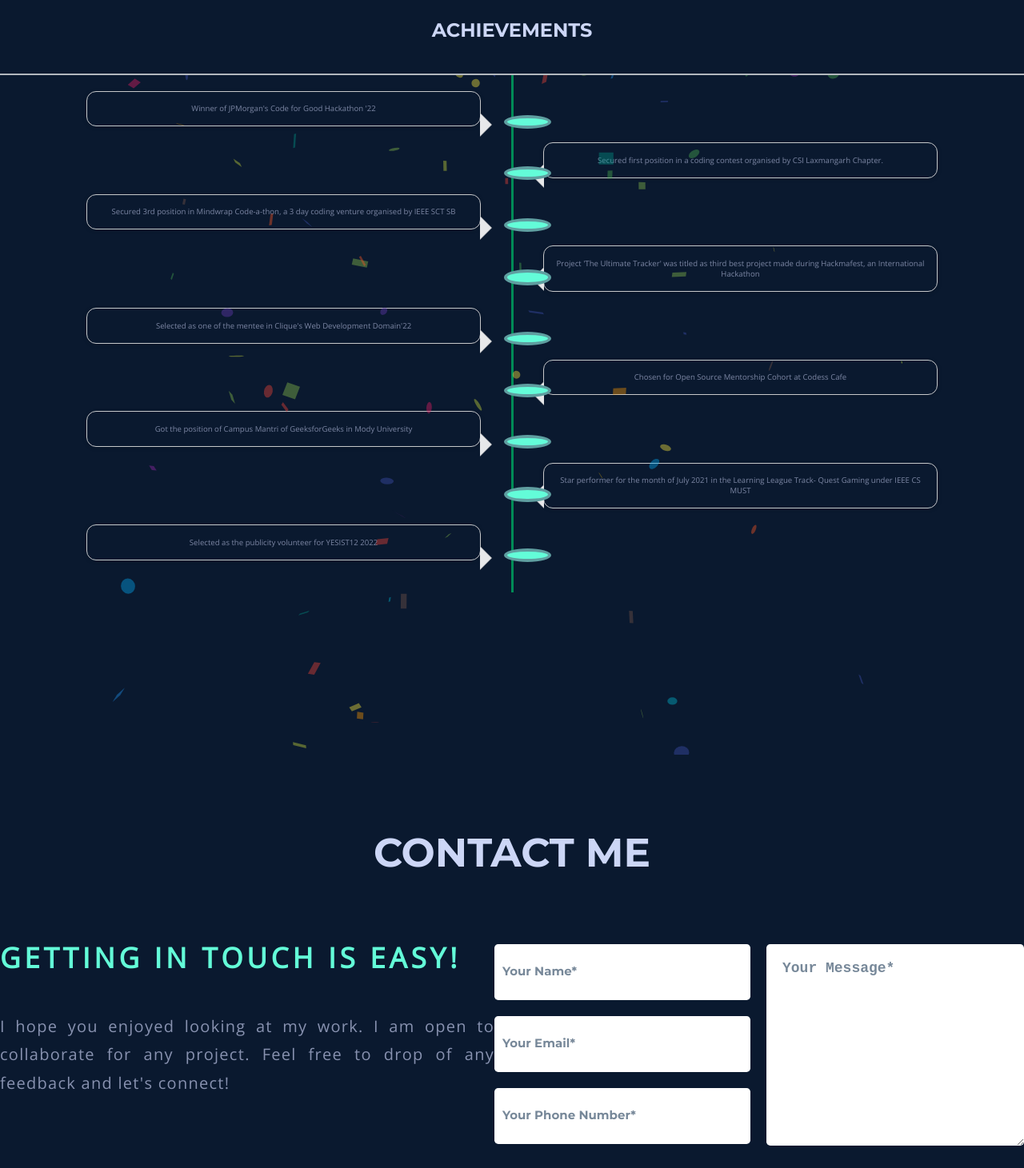
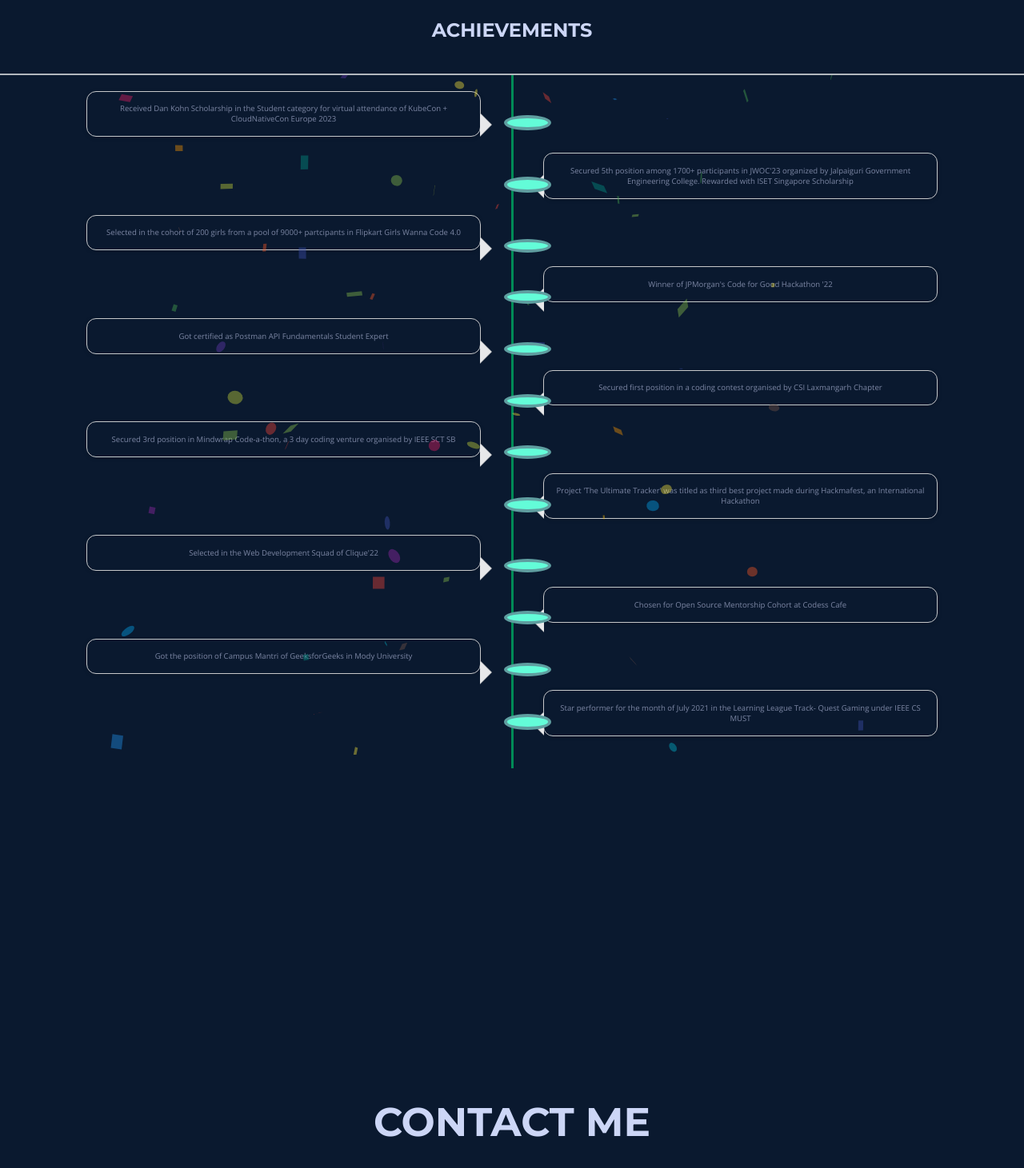
Before and after one commit to ritika728/Portfolio, a React (Create React App) app: page / in a window 1280 px wide. Shown: the part 980-2441 px from the top of the page at 80% size. Built offline with nearby package versions, Linux system fonts and the light colour scheme; a web font is replaced by a local one.

Commit message:
achievements updation

```diff
--- a/src/Components/Achievements/achievements.jsx
+++ b/src/Components/Achievements/achievements.jsx
@@ -26,7 +26,8 @@ const achievements = () => {
           <div className="timeline-badge"></div>
           <div className="timeline-panel">
             <div class="timeline-body">
-              <p>Winner of JPMorgan's Code for Good Hackathon '22</p>
+              <p>Received Dan Kohn Scholarship in the Student category for virtual
+                 attendance of KubeCon + CloudNativeCon Europe 2023</p>
             </div>
           </div>
         </li>
@@ -34,7 +35,40 @@ const achievements = () => {
           <div class="timeline-badge"></div>
           <div class="timeline-panel">
             <div class="timeline-body">
-              <p>Secured first position in a coding contest organised by CSI Laxmangarh Chapter.</p>
+              <p>Secured 5th position among 1700+ participants in JWOC'23 organized by Jalpaiguri Government Engineering College. Rewarded with ISET Singapore Scholarship
+</p>
+            </div>
+          </div>
+        </li>
+        <li>
+          <div className="timeline-badge"></div>
+          <div className="timeline-panel">
+            <div class="timeline-body">
+              <p>Selected in the cohort of 200 girls from a pool of 9000+ partcipants in Flipkart Girls Wanna Code 4.0</p>
+            </div>
+          </div>
+        </li>
+        <li class="timeline-inverted">
+          <div class="timeline-badge"></div>
+          <div class="timeline-panel">
+            <div class="timeline-body">
+              <p>Winner of JPMorgan's Code for Good Hackathon '22</p>
+            </div>
+          </div>
+        </li>
+        <li>
+          <div className="timeline-badge"></div>
+          <div className="timeline-panel">
+            <div class="timeline-body">
+              <p>Got certified as Postman API Fundamentals Student Expert</p>
+            </div>
+          </div>
+        </li>
+        <li class="timeline-inverted">
+          <div class="timeline-badge"></div>
+          <div class="timeline-panel">
+            <div class="timeline-body">
+              <p>Secured first position in a coding contest organised by CSI Laxmangarh Chapter</p>
             </div>
           </div>
         </li>
@@ -59,7 +93,7 @@ const achievements = () => {
           <div class="timeline-badge"></div>
           <div class="timeline-panel">
             <div class="timeline-body">
-            <p>Selected as one of the mentee in Clique's Web Development Domain'22</p>
+            <p>Selected in the Web Development Squad of Clique'22</p>
 
             </div>
           </div>
@@ -89,14 +123,6 @@ const achievements = () => {
             </div>
           </div>
         </li>
-        <li>
-          <div class="timeline-badge"></div>
-          <div class="timeline-panel">
-            <div class="timeline-body">
-            <p>Selected as the publicity volunteer for YESIST12 2022</p>
-            </div>
-          </div>
-        </li>
     </ul>
 </div>
     </div>
--- a/src/Components/Contact/contact.css
+++ b/src/Components/Contact/contact.css
@@ -4,7 +4,7 @@
 #CONTACT{
 
   height: 580px;
-  margin-top: -70px;
+  margin-top: 300px;
 }
 
 .all{
--- a/src/components/contact/contact.css
+++ b/src/components/contact/contact.css
@@ -4,7 +4,7 @@
 #CONTACT{
 
   height: 580px;
-  margin-top: -70px;
+  margin-top: 300px;
 }
 
 .all{
```
Also changed, not shown: src/components/achievements/achievements.jsx (+37 -11 lines).
